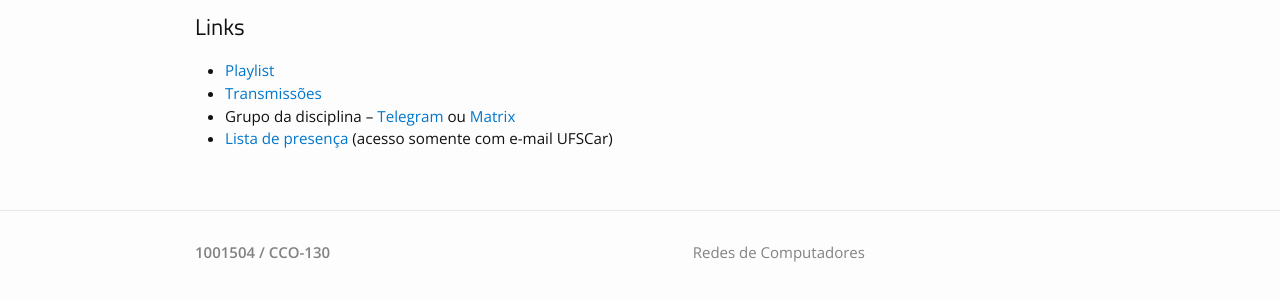
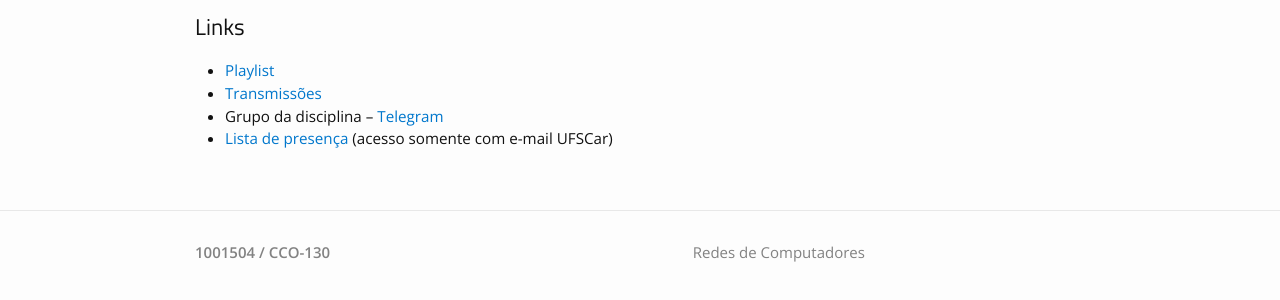
Before and after one commit to thotypous/redes-website, a Jekyll site: the page built from index.md, in a window 1280 px wide. Shown: the part 311-611 px from the top of the page. Built offline with Jekyll 4.4.1, drawn with Linux system fonts in a browser that asks for light colours.

Commit message:
atualiza novamente links

```diff
--- a/index.md
+++ b/index.md
@@ -14,5 +14,5 @@ Utilize o menu superior para acessar as informações sobre a disciplina. A pág
 
  * [Playlist](https://www.youtube.com/playlist?list=PLtQaN06AB3mJq8UoVOLABF_p-hsztUQ81)
  * [Transmissões](https://www.twitch.tv/thotypous)
- * Grupo da disciplina – [Telegram](https://t.me/+YFCI-e3T2JgzNDgx) ou [Matrix](https://matrix.to/#/#ufscar-redes-2023-2:mozilla.org)
+ * Grupo da disciplina – [Telegram](https://t.me/+6hyJevqDbKNjNGZh)
  * [Lista de presença](https://docs.google.com/spreadsheets/d/1kvtgP50Bqrp4RvA64w9ddh_BdfLTpEoh5GLNZp_AMos/edit?usp=sharing) (acesso somente com e-mail UFSCar)
```
